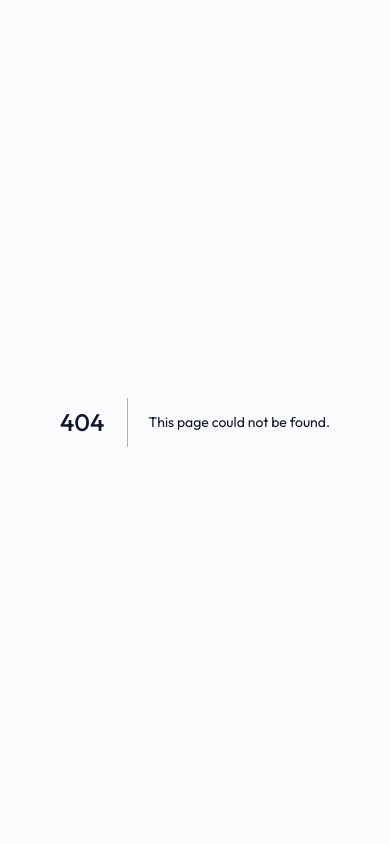
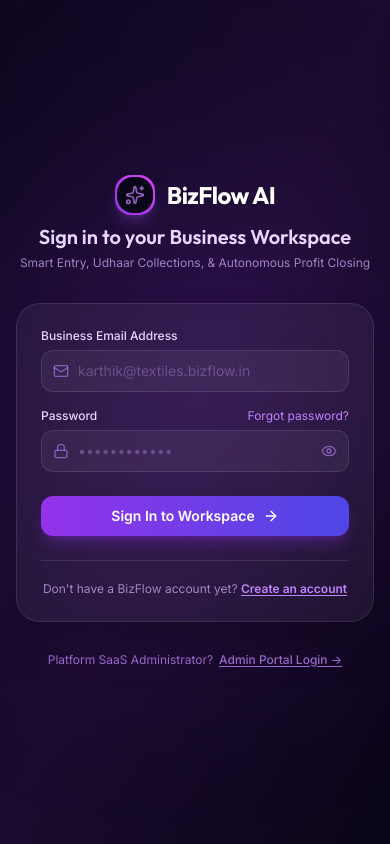
Before and after one commit to gopu-005/BizFlow-AI, a Next.js app: page /login in a window 390 px wide. Before the commit this address had no page. Built offline with nearby package versions, Linux system fonts and the light colour scheme.

Commit message:
feat(ui): implement responsive business sign-in page with password visibility toggle

```diff
--- /dev/null
+++ b/app/login/page.tsx
@@ -0,0 +1,183 @@
+'use client';
+
+import React, { useState } from 'react';
+import Link from 'next/link';
+import { useRouter } from 'next/navigation';
+import { Eye, EyeOff, Lock, Mail, ArrowRight, AlertCircle, Sparkles, CheckCircle2 } from 'lucide-react';
+
+export default function LoginPage() {
+  const router = useRouter();
+  const [email, setEmail] = useState('');
+  const [password, setPassword] = useState('');
+  const [showPassword, setShowPassword] = useState(false);
+  const [loading, setLoading] = useState(false);
+  const [error, setError] = useState<string | null>(null);
+
+  const handleSubmit = async (e: React.FormEvent) => {
+    e.preventDefault();
+    setError(null);
+
+    if (!email || !password) {
+      setError('Please enter both email and password.');
+      return;
+    }
+
+    setLoading(true);
+    try {
+      const res = await fetch('/api/auth/login', {
+        method: 'POST',
+        headers: { 'Content-Type': 'application/json' },
+        body: JSON.stringify({ email, password }),
+      });
+
+      const data = await res.json();
+
+      if (!res.ok || !data.success) {
+        setError(data.error || 'Login failed. Please check your credentials.');
+        setLoading(false);
+        return;
+      }
+
+      // Successful login
+      if (data.user?.businessId) {
+        localStorage.setItem('bizflow_active_business_id', data.user.businessId);
+      }
+
+      router.push(data.redirectTo || '/');
+      router.refresh();
+    } catch (err: any) {
+      setError('Network connection error. Please check your internet connection.');
+      setLoading(false);
+    }
+  };
+
+  return (
+    <div className="min-h-screen bg-gradient-to-br from-[#0e0720] via-[#1a0b2e] to-[#0a0518] text-white flex flex-col justify-center py-12 sm:px-6 lg:px-8 selection:bg-purple-500 selection:text-white">
+      {/* Background Glow */}
+      <div className="absolute top-1/4 left-1/2 -translate-x-1/2 w-96 h-96 bg-purple-600/20 rounded-full blur-[120px] pointer-events-none" />
+
+      <div className="sm:mx-auto sm:w-full sm:max-w-md relative z-10">
+        <Link href="/" className="flex items-center justify-center gap-3 group mb-2">
+          <div className="w-10 h-10 rounded-2xl bg-gradient-to-tr from-purple-600 to-fuchsia-500 p-[2px] shadow-lg shadow-purple-500/25 transition-transform group-hover:scale-105">
+            <div className="w-full h-full rounded-2xl bg-[#0a0518] flex items-center justify-center">
+              <Sparkles className="w-5 h-5 text-purple-400 animate-pulse" />
+            </div>
+          </div>
+          <span className="text-2xl font-bold tracking-tight text-white font-heading">
+            BizFlow AI
+          </span>
+        </Link>
+        <h2 className="text-center text-xl font-semibold text-purple-200">
+          Sign in to your Business Workspace
+        </h2>
+        <p className="mt-1 text-center text-xs text-purple-300/70">
+          Smart Entry, Udhaar Collections, & Autonomous Profit Closing
+        </p>
+      </div>
+
+      <div className="mt-8 sm:mx-auto sm:w-full sm:max-w-md relative z-10 px-4 sm:px-0">
+        <div className="bg-white/5 backdrop-blur-xl border border-white/10 rounded-3xl p-6 sm:p-8 shadow-2xl">
+          {error && (
+            <div className="mb-5 p-3.5 rounded-xl bg-red-500/15 border border-red-500/30 text-red-300 text-xs flex items-start gap-2.5 animate-in fade-in duration-200">
+              <AlertCircle className="w-4 h-4 text-red-400 shrink-0 mt-0.5" />
+              <span>{error}</span>
+            </div>
+          )}
+
+          <form onSubmit={handleSubmit} className="space-y-4">
+            <div>
+              <label className="block text-xs font-medium text-purple-200 mb-1.5">
+                Business Email Address
+              </label>
+              <div className="relative">
+                <div className="absolute inset-y-0 left-0 pl-3 flex items-center pointer-events-none text-purple-400/60">
+                  <Mail className="w-4 h-4" />
+                </div>
+                <input
+                  type="email"
+                  value={email}
+                  onChange={(e) => setEmail(e.target.value)}
+                  placeholder="karthik@textiles.bizflow.in"
+                  required
+                  autoComplete="email"
+                  className="w-full pl-9 pr-3 py-2.5 bg-white/5 border border-white/10 rounded-xl text-white placeholder-purple-300/30 text-sm focus:outline-hidden focus:ring-2 focus:ring-purple-500/50 focus:border-purple-500 transition-all"
+                />
+              </div>
+            </div>
+
+            <div>
+              <div className="flex items-center justify-between mb-1.5">
+                <label className="block text-xs font-medium text-purple-200">
+                  Password
+                </label>
+                <Link
+                  href="/forgot-password"
+                  className="text-xs text-purple-400 hover:text-purple-300 transition-colors"
+                >
+                  Forgot password?
+                </Link>
+              </div>
+              <div className="relative">
+                <div className="absolute inset-y-0 left-0 pl-3 flex items-center pointer-events-none text-purple-400/60">
+                  <Lock className="w-4 h-4" />
+                </div>
+                <input
+                  type={showPassword ? 'text' : 'password'}
+                  value={password}
+                  onChange={(e) => setPassword(e.target.value)}
+                  placeholder="••••••••••••"
+                  required
+                  autoComplete="current-password"
+                  className="w-full pl-9 pr-10 py-2.5 bg-white/5 border border-white/10 rounded-xl text-white placeholder-purple-300/30 text-sm focus:outline-hidden focus:ring-2 focus:ring-purple-500/50 focus:border-purple-500 transition-all"
+                />
+                <button
+                  type="button"
+                  onClick={() => setShowPassword(!showPassword)}
+                  className="absolute inset-y-0 right-0 pr-3 flex items-center text-purple-400/60 hover:text-purple-300 transition-colors"
+                  aria-label={showPassword ? 'Hide password' : 'Show password'}
+                >
+                  {showPassword ? <EyeOff className="w-4 h-4" /> : <Eye className="w-4 h-4" />}
+                </button>
+              </div>
+            </div>
+
+            <div className="pt-2">
+              <button
+                type="submit"
+                disabled={loading}
+                className="w-full py-2.5 px-4 rounded-xl bg-gradient-to-r from-purple-600 to-indigo-600 hover:from-purple-500 hover:to-indigo-500 text-white font-semibold text-sm shadow-lg shadow-purple-600/30 transition-all flex items-center justify-center gap-2 disabled:opacity-50 disabled:cursor-not-allowed group"
+              >
+                {loading ? (
+                  <div className="w-4 h-4 border-2 border-white/30 border-t-white rounded-full animate-spin" />
+                ) : (
+                  <>
+                    <span>Sign In to Workspace</span>
+                    <ArrowRight className="w-4 h-4 group-hover:translate-x-0.5 transition-transform" />
+                  </>
+                )}
+              </button>
+            </div>
+          </form>
+
+          <div className="mt-6 pt-5 border-t border-white/10 text-center text-xs text-purple-300/70">
+            <span>Don&apos;t have a BizFlow account yet? </span>
+            <Link href="/register" className="font-semibold text-purple-400 hover:text-purple-300 underline underline-offset-2">
+              Create an account
+            </Link>
+          </div>
+        </div>
+
+        {/* Dedicated Admin Portal Link */}
+        <div className="mt-6 text-center">
+          <Link
+            href="/admin/login"
+            className="text-xs text-purple-400/80 hover:text-purple-200 transition-colors inline-flex items-center gap-1.5"
+          >
+            <span>Platform SaaS Administrator?</span>
+            <span className="font-medium underline underline-offset-2">Admin Portal Login →</span>
+          </Link>
+        </div>
+      </div>
+    </div>
+  );
+}
```
